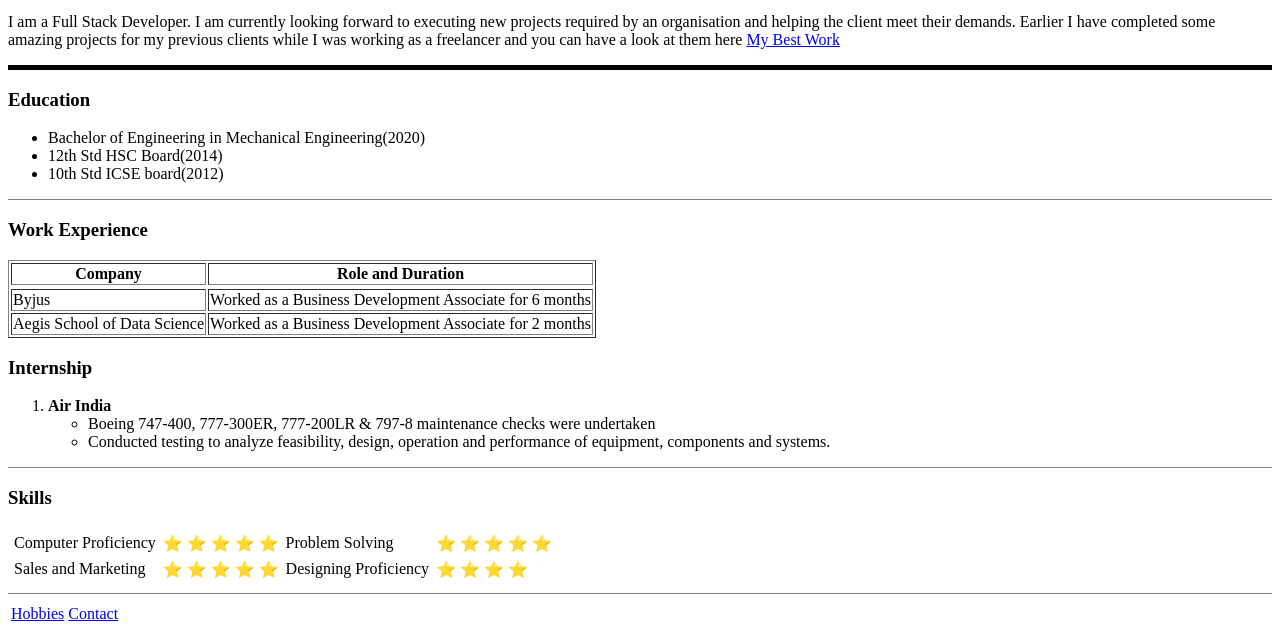
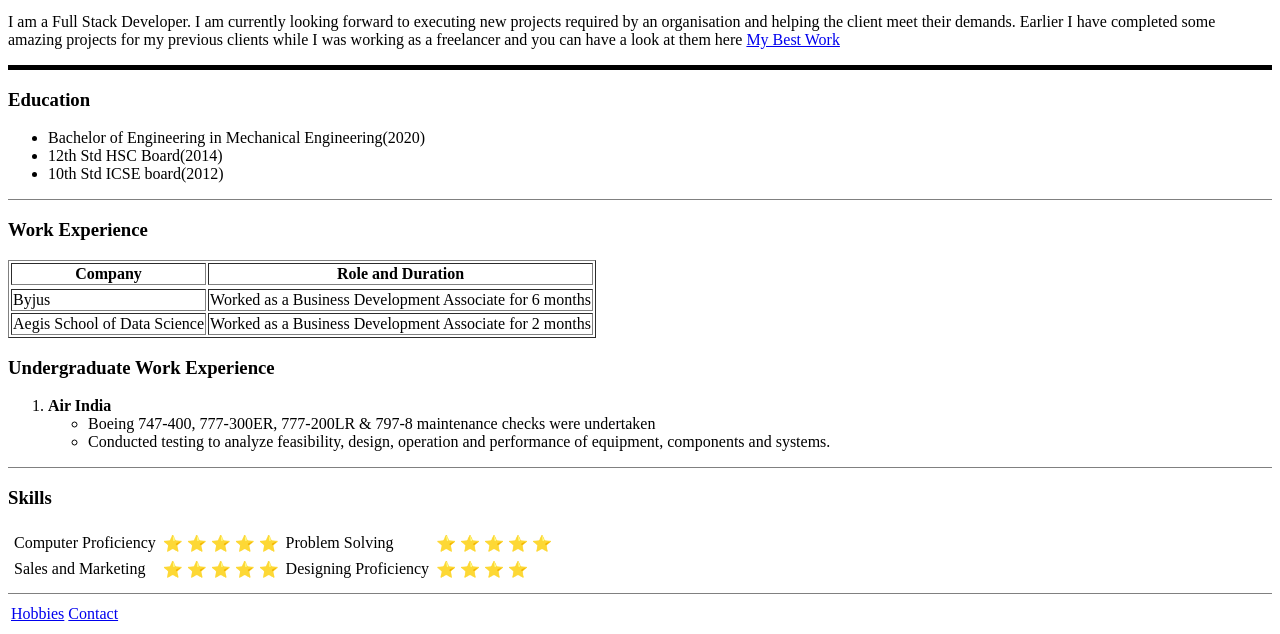
Before and after one commit to ShreyasLM10/Resume, a plain HTML site: page index.html in a window 1280 px wide. Shown: the part 217-851 px from the top of the page. Drawn offline with Linux system fonts and the light colour scheme.

Commit message:
Update index.html

```diff
--- a/index.html
+++ b/index.html
@@ -57,7 +57,7 @@
             </td>
             <td>Worked as a Business Development Associate for 2 months</td></tr>
         </table>
-        <h3>Internship</h3>
+        <h3>Undergraduate Work Experience</h3>
         <ol type="1"><li><strong>Air India</strong> <ul><li>Boeing 747-400, 777-300ER, 777-200LR & 797-8 maintenance
             checks were undertaken</li></ul></li>
 
```
